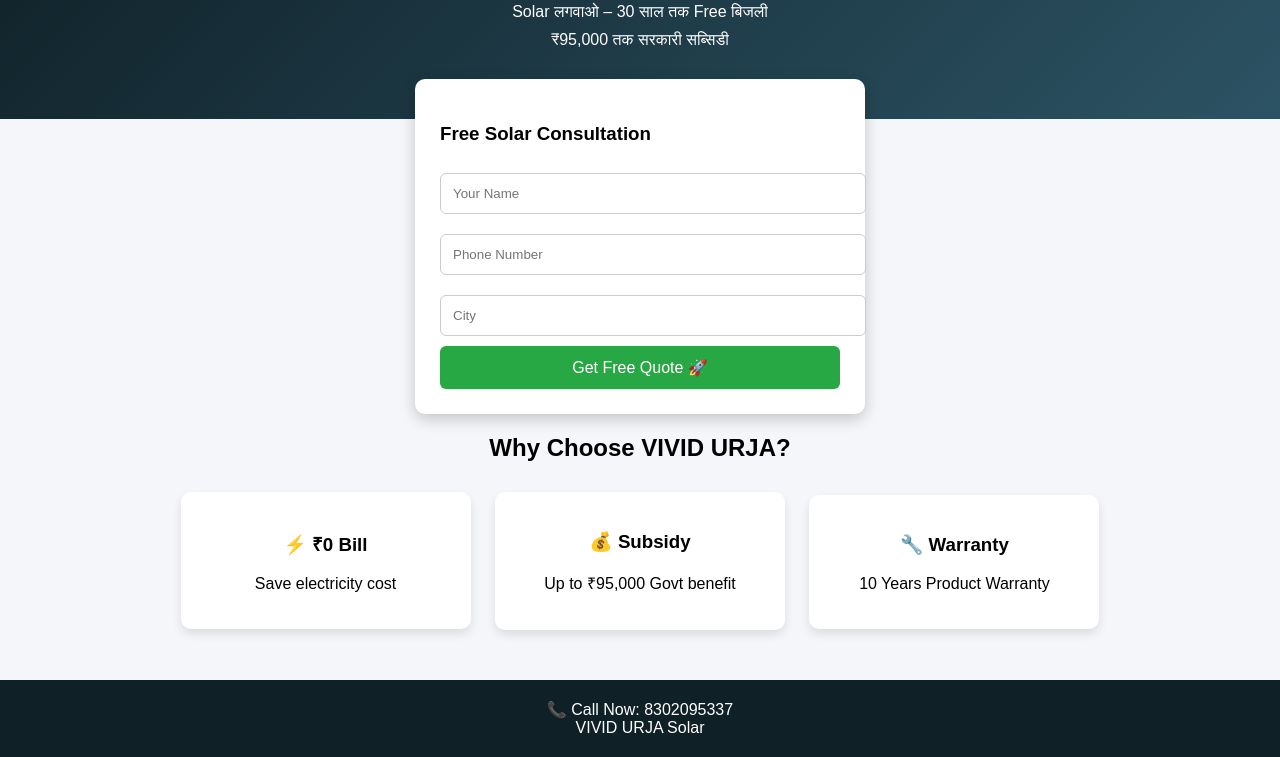
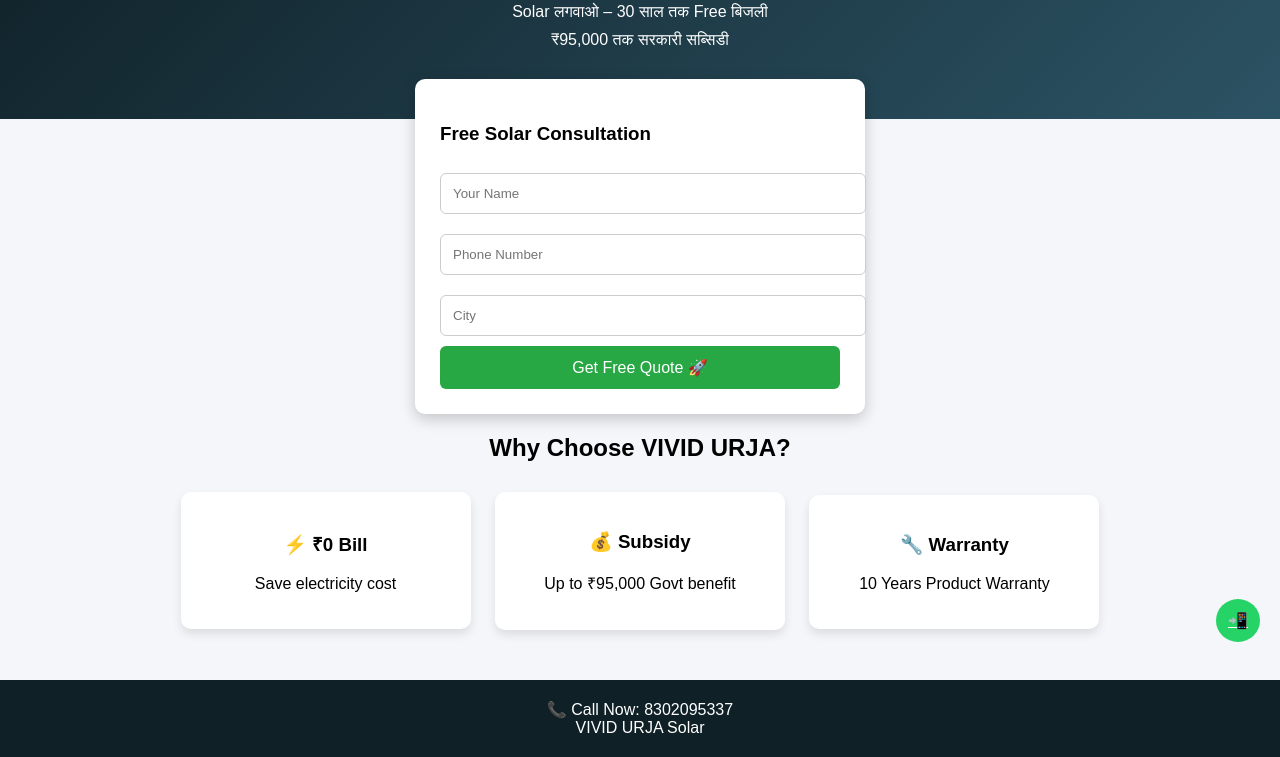
Before and after one commit to vnagarcool/vivid-urja-saas, a plain HTML site: page index.html in a window 1280 px wide. Shown: the part 138-895 px from the top of the page. Drawn offline with Linux system fonts and the light colour scheme.

Commit message:
Add WhatsApp contact link to index.html

```diff
--- a/index.html
+++ b/index.html
@@ -161,3 +161,6 @@
 
 </body>
 </html>
+<a href="https://wa.me/+918302095337" style="position:fixed;bottom:20px;right:20px;background:#25D366;color:white;padding:12px;border-radius:50%;">
+📲
+</a>
```
